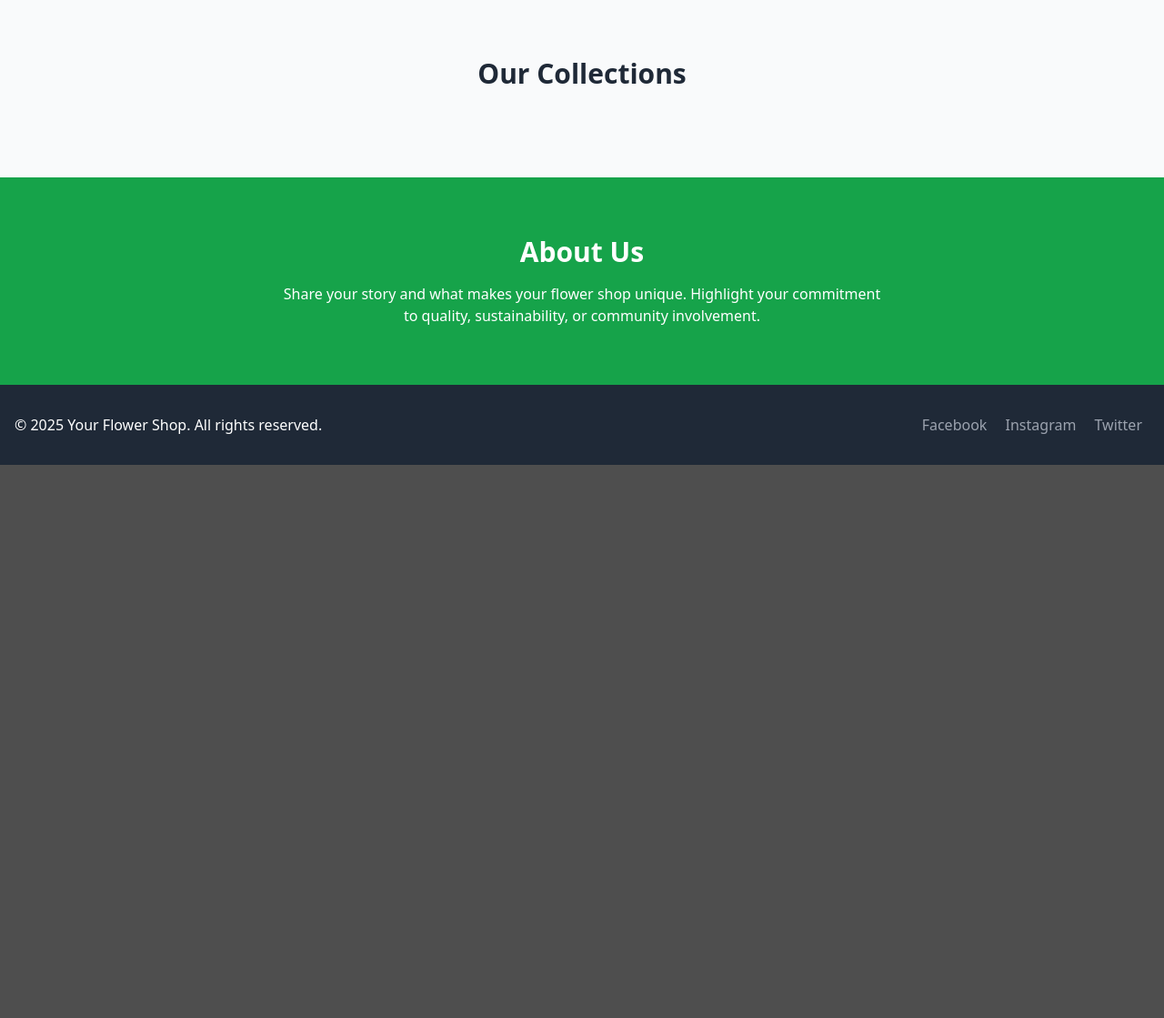
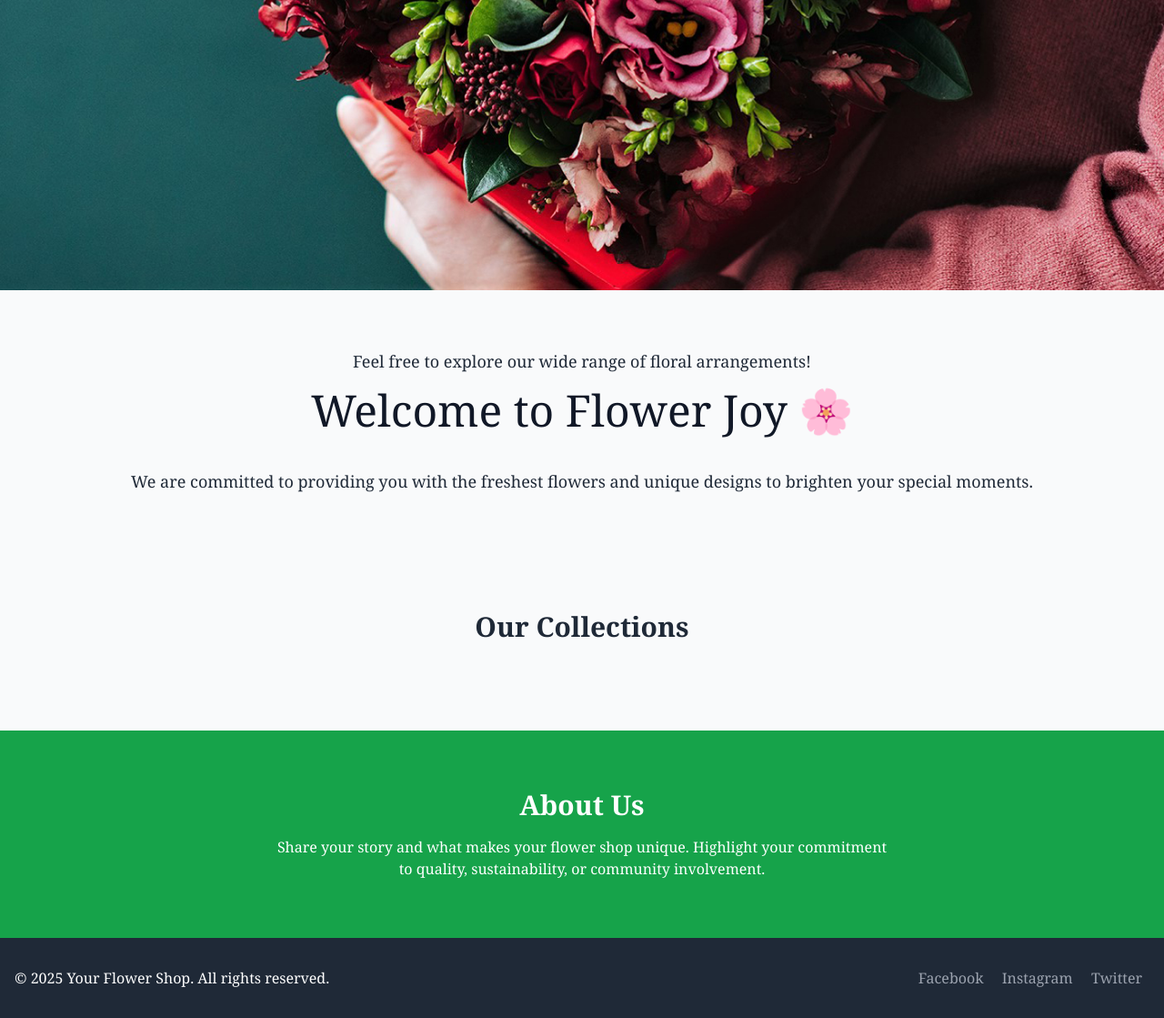
Before and after one commit to Biaescu25/Aplicatie-Web-pentru-gestionarea-unei-florarii-online, a Django app: page / in a window 1280 px wide. Shown: the part 481-1600 px from the top of the page at 91% size. Before the commit the page ends 992 px from the top, so only its background shows below. Run offline with Django 5.2, Linux system fonts and the light colour scheme; data that the repository does not hold is empty; some libraries are stand-ins or nearby versions.

Commit message:
home page improvement

```diff
--- a/Florarie/App/templates/partials/home.html
+++ b/Florarie/App/templates/partials/home.html
@@ -1,37 +1,4 @@
-<!-- <!DOCTYPE html>
-<html lang="en">
-<head>
 
-    <meta charset="UTF-8">
-    <meta name="viewport" content="width=device-width, initial-scale=1.0">
-    <title>HTMX + Django</title>
-    <script src="https://unpkg.com/htmx.org@1.9.5"></script>
-    {% load static %}
-    <link href="{% static 'output.css' %}" rel="stylesheet">
-    <script src="https://cdn.tailwindcss.com"></script>
-</head>
-<body class="bg-gray-100 p-10 flex justify-center items-center min-h-screen">
-    <h1>Hello, HTMX!</h1>
-
-    <button hx-get="{% url 'load_more' %}" hx-target="#content">
-        Load More Content
-    </button>
-
-    <div id="content">
-        #Content loaded via HTMX will be inserted here
-    </div>
-
-    <div class="card w-96 bg-base-100 shadow-xl">
-        <div class="card-body">
-            <h2 class="card-title">Welcome to DaisyUI! 🎉</h2>
-            <p>Now you can use beautiful Tailwind components effortlessly.</p>
-            <div class="card-actions justify-end">
-                <button class="btn btn-primary">Get Started</button>
-            </div>
-        </div>
-    </div>
-</body>
-</html> -->
 {% load static %}
 
 <!DOCTYPE html>
@@ -39,87 +6,63 @@
 <head>
     <meta charset="UTF-8">
     <meta name="viewport" content="width=device-width, initial-scale=1.0">
-    <title>Your Flower Shop</title>
+    <title>Flower Joy</title>
     <script src="https://unpkg.com/htmx.org@1.9.5"></script>
+
+    <link href="https://fonts.googleapis.com/css2?family=Lora:wght@400;700&family=Poppins:wght@300;400;500;600;700&display=swap" rel="stylesheet">
+    <link href="https://fonts.googleapis.com/css2?family=Lora:wght@400;700&family=Playfair+Display:wght@400;700&display=swap" rel="stylesheet">
+    <link rel="preconnect" href="https://fonts.googleapis.com">
+    <link rel="preconnect" href="https://fonts.gstatic.com" crossorigin>
+    <link href="https://fonts.googleapis.com/css2?family=Dancing+Script:wght@400..700&display=swap" rel="stylesheet">
 
     <link href="{% static 'output.css' %}" rel="stylesheet">
     <script src="https://cdn.tailwindcss.com"></script>
 </head>
-<body class="bg-gray-50">
+<body class="bg-gray-50 font-serif">
 
-    <!-- topbar -->
-    <!-- <nav class="bg-gray-50 shadow">
-        <div class="container mx-auto px-3 py-1 flex justify-between items-center">
-            <div class="text-sm text-gray-500">
-                <div class="flex space-x-4">
-                    <div>0736255194</div>
-                    <div>email.email@email.com</div>
+
+        <!-- Top Bar (Fixed) -->
+        <div id="top-bar" class="bg-gray-100 text-gray-600 text-sm py-3 px-4 flex justify-between items-center fixed top-0 left-0 w-full z-30 transition-all duration-300 ease-in-out">
+            <div>📞 0749 122 122 | ✉ office@flowerjoy.ro</div>
+            <div class="flex gap-3">
+                <button class="text-gray-700 text-2xl" id="menu-toggle">☰</button>
             </div>
         </div>
-            <div>
-                <a href="#" class="text-gray-700 mx-2">Home</a>
-                <a href="#" class="text-gray-700 mx-2">Collections</a>
-            </div>
-        </div>
-    </nav>
 
-    Navigation Bar
-    <nav class="bg-white shadow">
-        <div class="container mx-auto px-4 py-4 flex justify-between items-center">
-            <a href="#" class="text-2xl font-bold text-green-600">Your Flower Shop</a>
-            <div>
-                <a href="#" class="text-gray-700 mx-2">Home</a>
-                <a href="#" class="text-gray-700 mx-2">Collections</a>
-                <a href="#" class="text-gray-700 mx-2">Events</a>
-                <a href="#" class="text-gray-700 mx-2">Contact</a>
-                <a href="#" class="text-gray-700 mx-2">About</a>
-            </div>
-        </div>
-    </nav> -->
-
-      <!-- Top Bar -->
-      <div class="bg-gray-100 text-gray-600 text-sm py-2 px-4 flex justify-between items-center">
-        <div>📞 0749 214 144 | ✉ office@flowershopsibiu.ro</div>
-        <!-- <div class="flex gap-3">
-            <a href="#" class="text-gray-600 hover:text-gray-800"><i class="fab fa-facebook"></i> Facebook</a>
-            <a href="#" class="text-gray-600 hover:text-gray-800"><i class="fab fa-instagram"></i> Instagram</a>
-        </div> -->
-    </div>
-
-    <!-- Main Navbar -->
-    <nav class="bg-white shadow-md">
-        <div class="container mx-auto flex justify-between items-center py-4 px-6">
-
+        <!-- Main Navbar (Sticky after scroll) -->
+        <nav id="main-navbar" class="bg-white shadow-md fixed top-0 left-0 w-full z-40 transition-all duration-300 ease-in-out mt-14">
+            <div class="container mx-auto flex justify-between items-center py-4 px-32">
                 <!-- Left Links -->
-            <div class="hidden md:flex gap-6 uppercase text-sm font-semibold text-gray-700 ">
+                <div class="hidden md:flex gap-6 uppercase text-sm font-semibold text-gray-700">
                     <a href="#" class="hover:text-gray-900">Buchete</a>
                     <a href="#" class="hover:text-gray-900">Aranjamente</a>
                     <a href="#" class="hover:text-gray-900">Plante</a>
                 </div>
 
                 <!-- Logo in the Center -->
-            <div class="absolute left-1/2 transform -translate-x-1/2">
-                <a href="#" class="block w-24 h-24 bg-black text-white items-center justify-center rounded-full font-bold text-lg shadow-lg">
-                    FS
+            <div id="logo" class="absolute left-1/2 transform -translate-x-1/2 top-4 z-50 transition-all duration-300 ease-in-out -translate-y-7">
+                <a href="#" class="block w-32 h-32 bg-black rounded-full flex items-center justify-center shadow-lg">
+                    <img src="/static/Logo.png" alt="Flower Shop Logo" class="w-28 h-28 rounded-full object-cover transition-all duration-300 ease-in-out" id="logo-img">
                 </a>
             </div>
 
+
                 <!-- Right Links -->
-            <div class="hidden md:flex gap-6 uppercase text-sm font-semibold text-gray-700 ml-auto">
+                <div class="flex items-center">
+                    <div class="hidden md:flex gap-6 uppercase text-sm font-semibold text-gray-700">
                         <a href="#" class="hover:text-gray-900">Cadouri</a>
                         <a href="#" class="hover:text-gray-900">Despre noi</a>
                         <a href="#" class="hover:text-gray-900">Make your own</a>
                     </div>
-
-            <!-- Icons -->
-            <div class="flex items-center gap-4">
-
-                <a href="#" class="text-xl px-6"> 🛒 </a>
+                    <div class="flex items-center space-x-4 ml-2">
+                        <a href="#" class="text-xl hover:text-gray-700"> 🛒 </a>
+                        <a href="#" class="text-xl hover:text-gray-700"> 👤 </a>
+                    </div>
 
                     <button class="md:hidden text-gray-700 text-2xl" id="menu-toggle">
                         ☰
                     </button>
-                <div id="mobile-menu" class=" md:hidden flex flex-col gap-4 mt-4">
+                    <div id="mobile-menu" class="hidden md:hidden flex-col gap-4 mt-4">
                         <a href="#" class="hover:text-gray-900">Buchete</a>
                         <a href="#" class="hover:text-gray-900">Aranjamente</a>
                         <a href="#" class="hover:text-gray-900">Plante</a>
@@ -137,17 +80,131 @@
                             }
                         });
                     </script>
+
                 </div>
             </div>
         </nav>
 
+        <script>
+            // Get the elements
+            const topBar = document.getElementById('top-bar');
+            const mainNavbar = document.getElementById('main-navbar');
+            const logo = document.getElementById('logo');
+            const logoImg = document.getElementById('logo-img');
 
-    <!-- Hero Section -->
-    <section class="bg-cover bg-center h-96" style="background-image: url('path-to-your-hero-image.jpg');">
-        <div class="bg-black bg-opacity-50 h-full flex items-center justify-center">
-            <h1 class="text-white text-4xl md:text-6xl font-bold">Fresh Flowers Delivered Daily</h1>
+            let lastScrollY = window.scrollY;  // Store the last scroll position
+
+            // Listen for scroll event
+            window.addEventListener('scroll', function() {
+                const currentScrollY = window.scrollY;  // Current scroll position
+
+                // On Scroll Down: Hide the top bar and shrink logo
+                if (currentScrollY > lastScrollY) {
+                    topBar.classList.add('-top-16');  // Hide top bar by moving it up (negative margin)
+                    logo.classList.add('scale-75');  // Shrink the logo
+                    logoImg.classList.add('w-24', 'h-24');  // Resize image
+                    mainNavbar.classList.remove('mt-14');  // Remove margin-top on navbar to stick it to the top
+                    mainNavbar.classList.add('mt-0');  // Make the navbar stick to the top
+                } else {
+                    // On Scroll Up: If not at the very top, keep the top bar hidden
+                    if (currentScrollY > 0) {
+                        topBar.classList.add('-top-16');  // Keep top bar hidden
+                        mainNavbar.classList.remove('mt-0');  // Keep navbar sticky at top
+                    } else {
+                        // When at the very top: Show the top bar and restore navbar margin
+                        topBar.classList.remove('-top-16');  // Show the top bar
+                        logo.classList.remove('scale-75');  // Reset logo size
+                        logoImg.classList.remove('w-24', 'h-24');  // Reset image size
+                        mainNavbar.classList.add('mt-14');  // Add margin-top to navbar
+                    }
+                }
+
+                // Update the last scroll position
+                lastScrollY = currentScrollY;
+            });
+        </script>
+
+
+        <!-- Hero Section (Fixed and Full-Width) -->
+        <section class="relative bg-cover bg-center w-full h-screen z-10">
+
+            <!-- Carousel Container -->
+            <div class="carousel w-full h-full">
+                <!-- Slide 1 -->
+                <div id="slide1" class="carousel-item w-full h-full hidden">
+                    <img src="/static/banner1.jpg" class="w-full h-full object-cover" alt="Flower Banner 1">
+                    <div class="absolute flex justify-between transform -translate-y-1/2 left-5 right-5 top-1/2">
+                        <a href="#slide3" class="btn btn-circle">❮</a>
+                        <a href="#slide2" class="btn btn-circle">❯</a>
+                    </div>
+                </div>
+
+                <!-- Slide 2 -->
+                <div id="slide2" class="carousel-item w-full h-full hidden">
+                    <img src="/static/banner21.jpg" class="w-full h-full object-cover" alt="Flower Banner 2">
+                    <div class="absolute flex justify-between transform -translate-y-1/2 left-5 right-5 top-1/2">
+                        <a href="#slide1" class="btn btn-circle">❮</a>
+                        <a href="#slide3" class="btn btn-circle">❯</a>
+                    </div>
+                </div>
+
+                <!-- Slide 3 -->
+                <div id="slide3" class="carousel-item w-full h-full hidden">
+                    <img src="/static/banner3.jpg" class="w-full h-full object-cover" alt="Flower Banner 3">
+                    <div class="absolute flex justify-between transform -translate-y-1/2 left-5 right-5 top-1/2">
+                        <a href="#slide2" class="btn btn-circle">❮</a>
+                        <a href="#slide1" class="btn btn-circle">❯</a>
+                    </div>
+                </div>
             </div>
         </section>
+
+
+        <script>
+            // Manual Carousel Logic
+            const slides = document.querySelectorAll('.carousel-item');
+            const prevBtns = document.querySelectorAll('.btn-circle');
+            let currentIndex = 0;
+
+            // Function to show only the active slide
+            function updateCarousel(index) {
+                slides.forEach((slide, i) => {
+                    slide.classList.add('hidden'); // Hide all slides
+                    if (i === index) slide.classList.remove('hidden'); // Show the current slide
+                });
+            }
+
+            // Initial carousel setup
+            updateCarousel(currentIndex);
+
+            // Event listeners for the navigation buttons
+            prevBtns.forEach((btn) => {
+                btn.addEventListener('click', (e) => {
+                    if (e.target.textContent === "❮") {
+                        currentIndex = (currentIndex - 1 + slides.length) % slides.length; // Go to previous slide
+                    } else {
+                        currentIndex = (currentIndex + 1) % slides.length; // Go to next slide
+                    }
+                    updateCarousel(currentIndex);
+                });
+            });
+        </script>
+
+    <section class="container mx-auto px-4 py-16">
+        <!-- First Text Block -->
+        <div class="text-center mb-10">
+            <p class="text-lg font-medium text-gray-800 mb-4">Feel free to explore our wide range of floral arrangements!</p>
+            <h2 class="text-5xl font-dancing text-gray-900 text-center">
+                <span class="font-dancing">Welcome to Flower Joy 🌸</span>
+            </h2>
+        </div>
+
+        <!-- Second Text Block -->
+        <div class="text-center">
+            <p class="text-lg font-medium text-gray-800">We are committed to providing you with the freshest flowers and unique designs to brighten your special moments.</p>
+        </div>
+    </section>
+
 
     <!-- Product Showcase -->
     <section class="container mx-auto px-4 py-16">
```
Also changed, not shown: Florarie/App/static/Logo.png (added), Florarie/App/static/banner1.jpg (added), Florarie/App/static/banner21.jpg (added), Florarie/App/static/banner3.jpg (added). Lines whose indentation alone changed are shown as unchanged.
